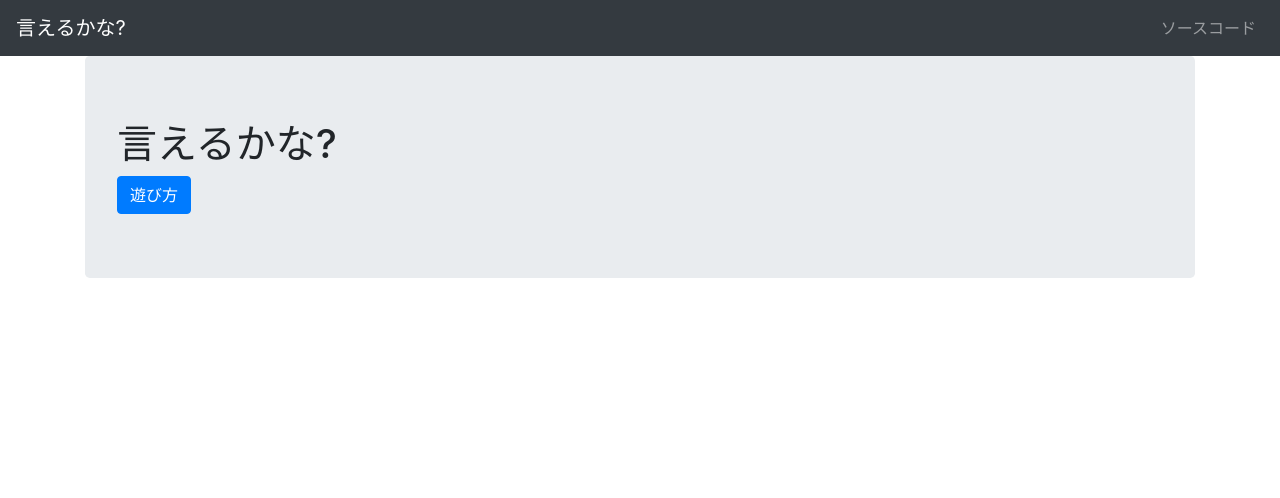
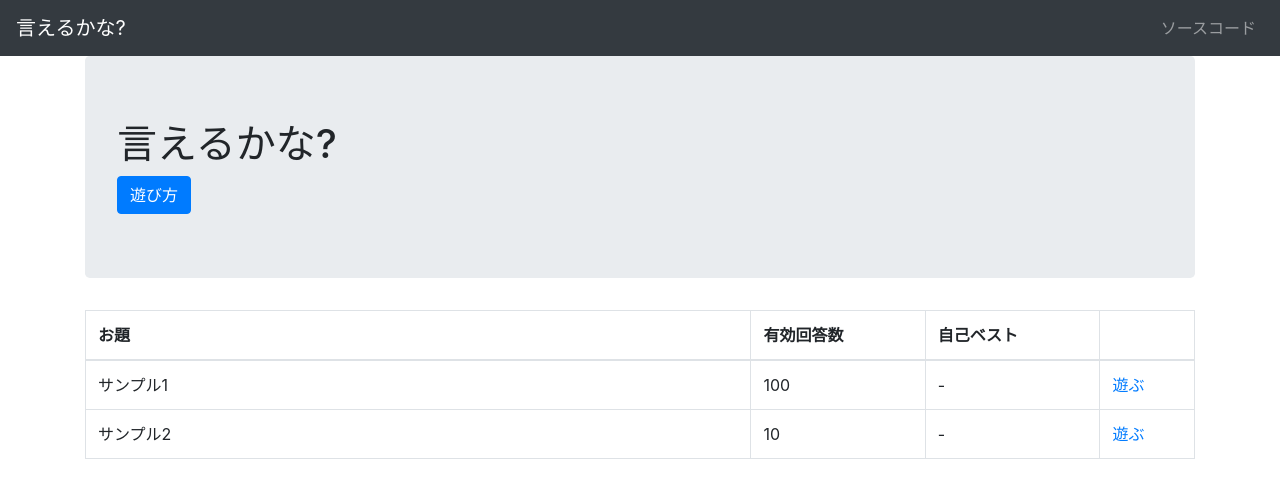
Before and after one commit to ecto0310/can_you_say, a React (Create React App) app: page / in a window 1280 px wide. Shown: the top 498 px of the page. Built offline with nearby package versions, Linux system fonts and the light colour scheme.

Commit message:
Add theme lists

```diff
--- a/package.json
+++ b/package.json
@@ -11,7 +11,9 @@
     "@types/react": "^16.9.55",
     "@types/react-dom": "^16.9.9",
     "@types/react-router-dom": "^5.1.6",
+    "axios": "^0.21.0",
     "bootstrap": "^4.5.3",
+    "node-sass": "^4.0.0",
     "react": "^17.0.1",
     "react-bootstrap": "^1.4.0",
     "react-dom": "^17.0.1",
--- /dev/null
+++ b/public/theme.json
@@ -0,0 +1,12 @@
+[
+  {
+    "title": "サンプル1",
+    "answerCnt": 100,
+    "path": "sample1"
+  },
+  {
+    "title": "サンプル2",
+    "answerCnt": 10,
+    "path": "sample2"
+  }
+]
--- /dev/null
+++ b/src/assets/errorMsg.tsx
@@ -0,0 +1,25 @@
+import React from 'react';
+import { Alert } from 'react-bootstrap';
+
+interface errorMsgProps {
+  msg: string;
+}
+
+class ErrorMsg extends React.Component<errorMsgProps> {
+  render() {
+    if (this.props.msg !== "")
+      return (
+        <div className="error">
+          <Alert variant="danger">
+            読み込みに失敗しました。再読み込みしてください。({this.props.msg})
+          </Alert>
+        </div>
+      );
+    return (
+      <div className="error">
+      </div>
+    );
+  }
+}
+
+export default ErrorMsg;
--- /dev/null
+++ b/src/component/home.scss
@@ -0,0 +1,7 @@
+.home {
+  table#theme-list {
+    th#title {
+      width: 60%;
+    }
+  }
+}
--- a/src/component/home.tsx
+++ b/src/component/home.tsx
@@ -1,19 +1,44 @@
 import React from 'react';
-import { Jumbotron, Button, Collapse, Card } from 'react-bootstrap';
+import { Jumbotron, Button, Collapse, Card, Table } from 'react-bootstrap';
+import { Link } from 'react-router-dom';
+import Axios from 'axios';
+
+import ErrorMsg from '../assets/errorMsg';
+
+import './home.scss';
 
 interface homeProps {
 }
 
+type Theme = {
+  title: string;
+  answerCnt: Number;
+  path: string;
+};
+
 interface homeState {
   isOpen: boolean;
+  themes: Theme[];
+  errorMsg: string;
 }
 
 class Home extends React.Component<homeProps, homeState> {
   constructor(props: homeProps) {
     super(props);
     this.state = {
-      isOpen: false
-    }
+      isOpen: false,
+      themes: [],
+      errorMsg: ""
+    };
+  }
+
+  componentDidMount() {
+    const url = "./theme.json";
+    Axios.get<Theme[]>(url).then((res) => {
+      this.setState({ themes: res.data });
+    }).catch(error => {
+      this.setState({ errorMsg: error.response.status });
+    });
   }
 
   render() {
@@ -34,6 +59,27 @@ class Home extends React.Component<homeProps, homeState> {
             </Collapse>
           </div>
         </Jumbotron>
+        <ErrorMsg msg={this.state.errorMsg} />
+        <Table bordered id="theme-list">
+          <thead>
+            <tr>
+              <th id="title">お題</th>
+              <th id="answer-cnt">有効回答数</th>
+              <th id="personal-best">自己ベスト</th>
+              <th id="play"></th>
+            </tr>
+          </thead>
+          <tbody>
+            {this.state.themes.map((theme) => (
+              <tr key={theme.path}>
+                <td>{theme.title}</td>
+                <td>{theme.answerCnt}</td>
+                <td>-</td>
+                <td><Link to={theme.path}>遊ぶ</Link></td>
+              </tr>
+            ))}
+          </tbody>
+        </Table>
       </div>
     );
   }
```
Also changed, not shown: 1 other file (tests, documents, lock files or other folders).
